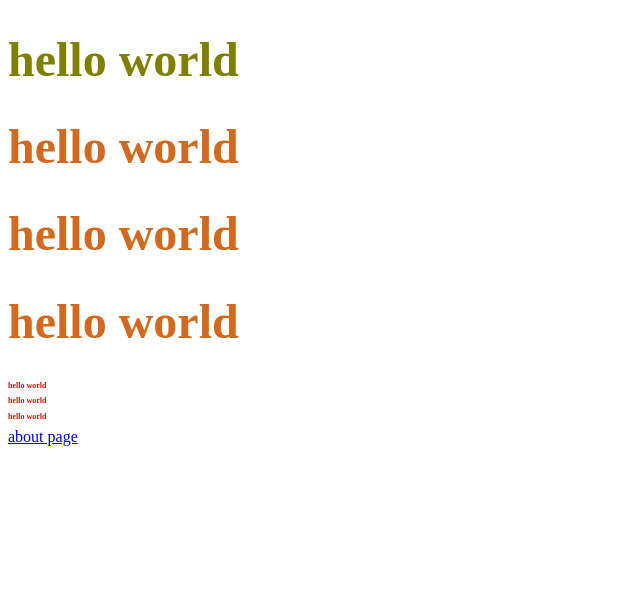
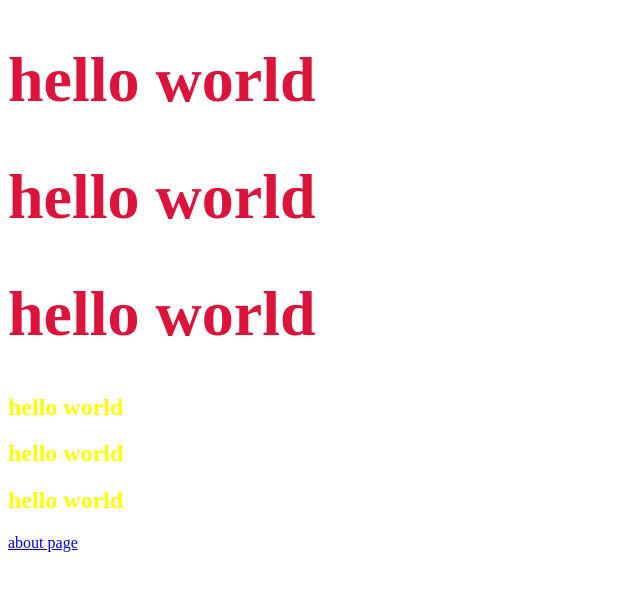
Before and after one commit to sanjith-sanil/HTML-CSS, a plain HTML site: page index.html in a window 1280 px wide. Shown: the whole page, without its empty margins (0-640 px from the left). Drawn offline with Linux system fonts and the light colour scheme.

Commit message:
External CSS

```diff
--- /dev/null
+++ b/css/styles.css
@@ -0,0 +1,7 @@
+h1{
+    color:crimson;
+    font-size: 4rem;
+}
+h2{
+    color:yellow
+}
--- a/index.html
+++ b/index.html
@@ -4,29 +4,15 @@
     <meta charset="UTF-8">
     <meta name="viewport" content="width=device-width, initial-scale=1.0">
     <title>CSS Tutorial</title>
-    <style>
-        h1{
-            color: chocolate;
-            font-size: 3rem;
-
-        }
-        h2{
-            color: red;
-            font-size: 0.5rem;
-        }
-    </style>
+    <link rel="stylesheet" href="css/styles.css">
 </head>
 <body>
-    <!-- inline css -->
-    <h1 style="color: olive;font-size: 3rem;">hello world</h1>
-    <!-- internal css -->
     <h1>hello world</h1>
     <h1>hello world</h1>
     <h1>hello world</h1>
     <h2>hello world</h2>
     <h2>hello world</h2>
     <h2>hello world</h2>
-    <!-- external css -->
     <a href="about.html">about page</a>
 </body>
 </html>
```
Also changed, not shown: about.html (+1 -12 lines).
